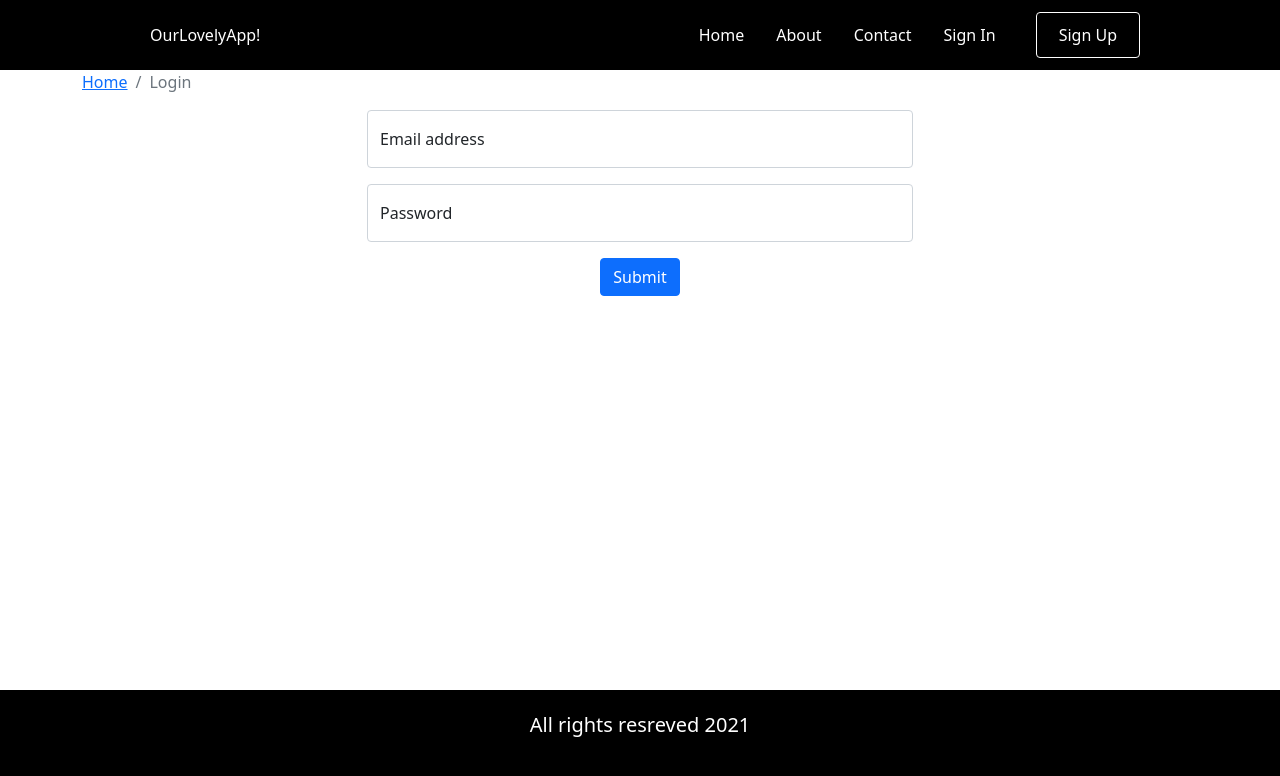
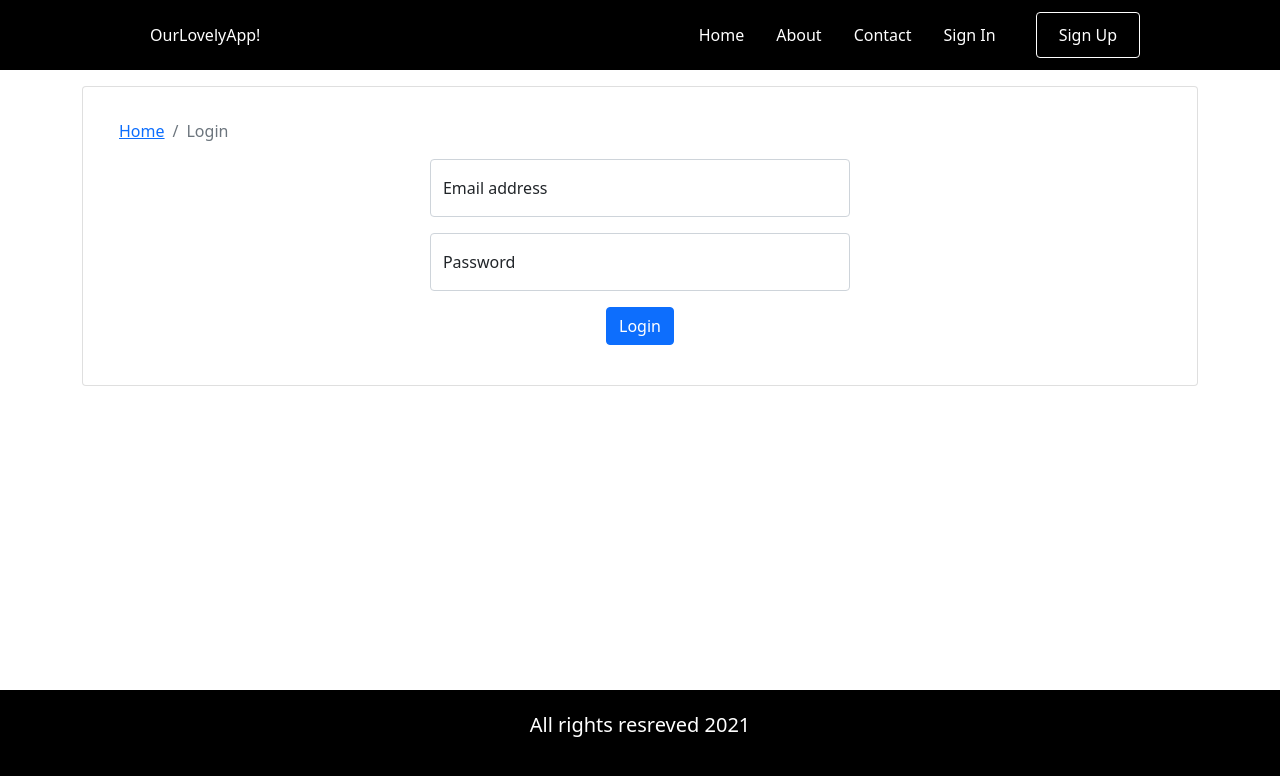
Before and after one commit to reem-alrashed/react-app, a React (Create React App) app: page /signin in a window 1280 px wide. Shown: the top 776 px of the page. Built offline with nearby package versions, Linux system fonts and the light colour scheme.

Commit message:
Login page style enhancements

```diff
--- a/src/App.css
+++ b/src/App.css
@@ -1,6 +1,9 @@
 .App {
-  text-align: center;
-  margin-bottom: 1.5rem;
+  align-items: center;
+  justify-content: center;
+  margin-bottom: 1.6rem;
+  margin-top: 1rem;
+  padding-bottom: 1.2rem;
 }
 
 .App-logo {
--- a/src/index.css
+++ b/src/index.css
@@ -1,5 +1,4 @@
 body {
-  margin: 0;
   font-family: -apple-system, BlinkMacSystemFont, 'Segoe UI', 'Roboto', 'Oxygen',
     'Ubuntu', 'Cantarell', 'Fira Sans', 'Droid Sans', 'Helvetica Neue',
     sans-serif;
--- a/src/pages/signin.js
+++ b/src/pages/signin.js
@@ -1,19 +1,19 @@
 import React from "react";
 import "bootstrap/dist/css/bootstrap.min.css";
-import { Form,FloatingLabel,Button,Breadcrumb  } from 'react-bootstrap';
+import { Card,Form,FloatingLabel,Button,Breadcrumb  } from 'react-bootstrap';
 
 function App() {
 
   return (
     <div className="App">
-      <div className="container">
-        <div className="row d-flex justify-content-center">
-        <Breadcrumb>
+      <div className="container" >
+      <Card>
+        <div className="row d-flex justify-content-center m-4" style={{'text-align': 'center'}}>
+        <Breadcrumb className="mt-2 mr-4">
   <Breadcrumb.Item >Home</Breadcrumb.Item>
-
   <Breadcrumb.Item active>Login</Breadcrumb.Item>
 </Breadcrumb>
-          <div className="col-md-6">
+          <div className="col-md-5">
             <form id="loginform" >
             <FloatingLabel
     controlId="floatingInput"
@@ -26,12 +26,13 @@ function App() {
     <Form.Control type="password" placeholder="Password" />
   </FloatingLabel>
 
-  <Button variant="primary" type="submit">
-    Submit
+  <Button variant="primary" type="submit" className="mb-3">
+    Login
   </Button>
               </form>
               </div>
               </div>
+</Card>
       </div>
     </div>
   );
```
Also changed, not shown: src/login.css (deleted, +0 -19 lines), src/login.js (deleted, +0 -39 lines).
